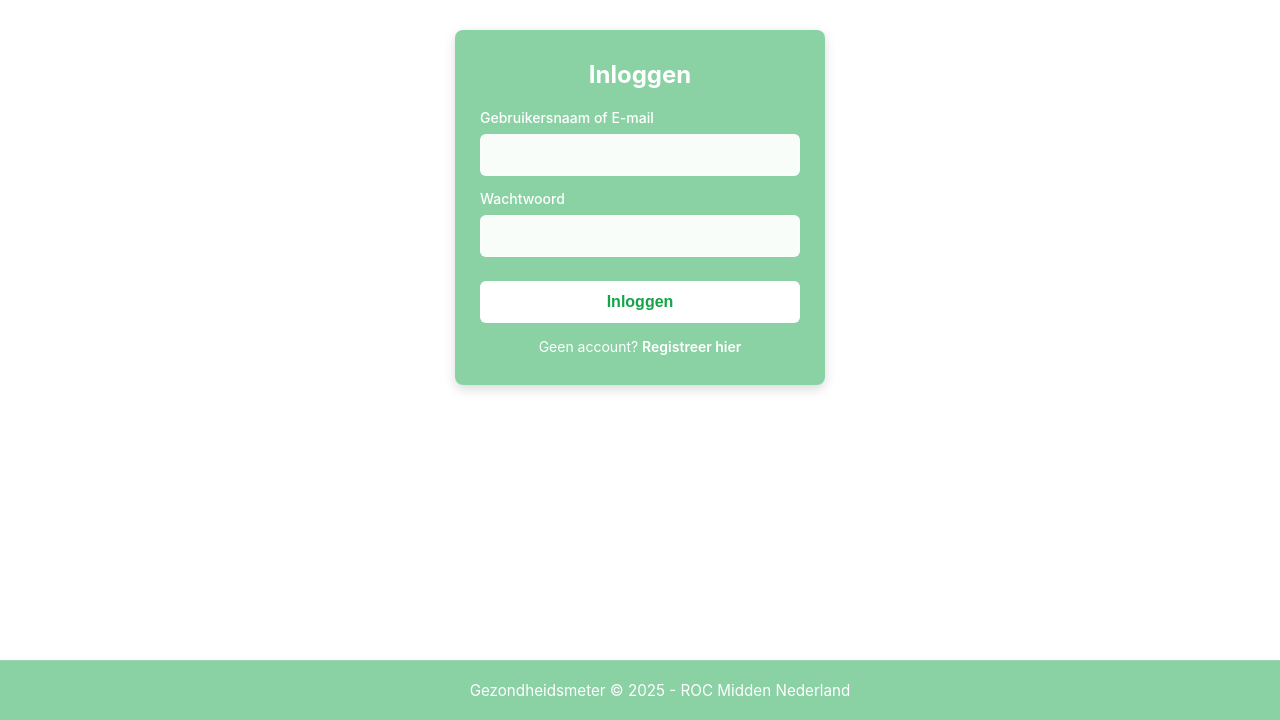
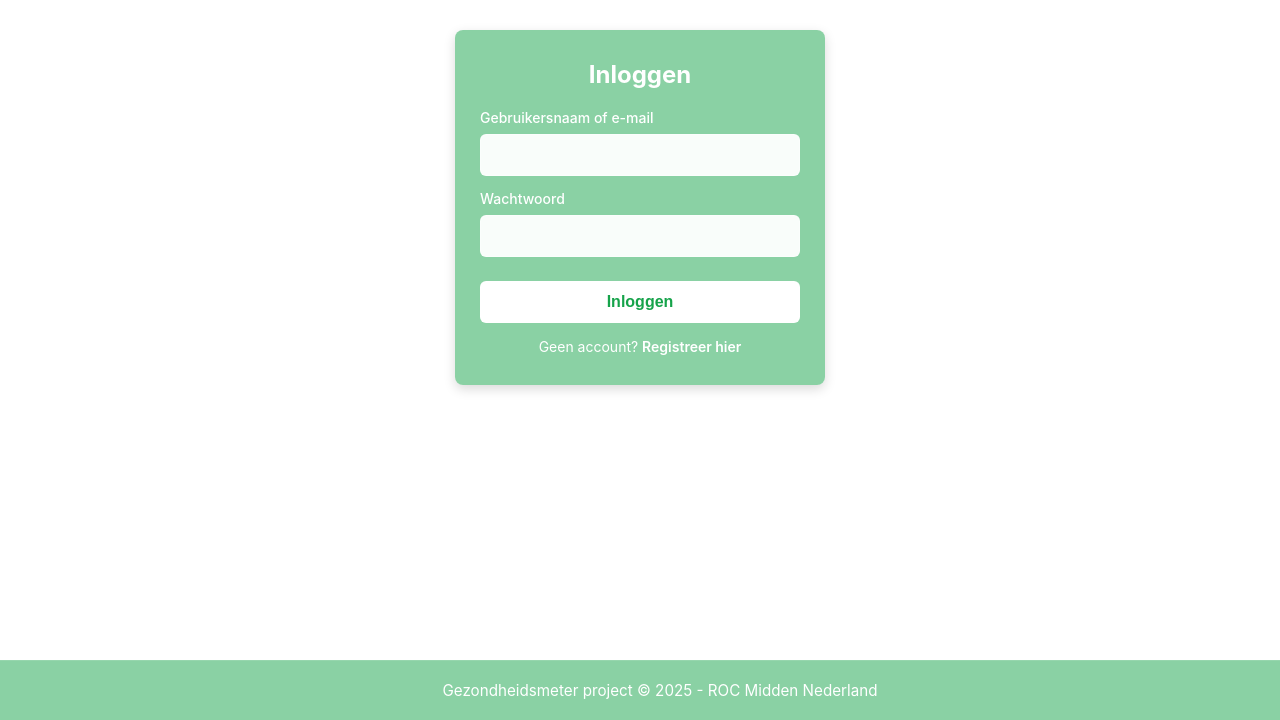
Before and after one commit to roc-ica/l10-pro-1-gezondheidsmeter-cornelis, a PHP site: page /src/views/auth/login.php in a window 1280 px wide. Shown: the part 80-800 px from the top of the page. Run offline with PHP 8.4, Linux system fonts and the light colour scheme.

Commit message:
feat: refactor authentication views to include navbar and footer components

```diff
--- a/components/footer.php
+++ b/components/footer.php
@@ -0,0 +1 @@
+<div class="footer">Gezondheidsmeter project © 2025 - ROC Midden Nederland</div>
--- a/components/navbar.php
+++ b/components/navbar.php
@@ -0,0 +1 @@
+<div class="header"></div>
--- a/src/views/auth/login.php
+++ b/src/views/auth/login.php
@@ -37,7 +37,7 @@ if ($_SERVER['REQUEST_METHOD'] === 'POST') {
     <link rel="stylesheet" href="../../../assets/css/style.css">
 </head>
 <body class="auth-page">
-    <div class="header"></div>
+    <?php include __DIR__ . '/../../../components/navbar.php'; ?>
     <div class="center-container">
         <div class="auth-form login-form">
             <h2>Inloggen</h2>
@@ -54,7 +54,7 @@ if ($_SERVER['REQUEST_METHOD'] === 'POST') {
 
             <form method="post" action="" novalidate>
                 <div>
-            <label for="username">Gebruikersnaam of E-mail</label>
+                    <label for="username">Gebruikersnaam of e-mail</label>
                     <input id="username" name="username" type="text" required maxlength="255" />
                 </div>
                 <div>
@@ -69,6 +69,6 @@ if ($_SERVER['REQUEST_METHOD'] === 'POST') {
             <p>Geen account? <a href="register.php">Registreer hier</a></p>
         </div>
     </div>
-    <div class="footer">Gezondheidsmeter © 2025 - ROC Midden Nederland</div>
+    <?php include __DIR__ . '/../../../components/footer.php'; ?>
 </body>
 </html>
--- a/src/views/auth/register.php
+++ b/src/views/auth/register.php
@@ -39,7 +39,7 @@ if ($_SERVER['REQUEST_METHOD'] === 'POST') {
     <link rel="stylesheet" href="../../../assets/css/style.css">
 </head>
 <body class="auth-page">
-    <div class="header"></div>
+    <?php include __DIR__ . '/../../../components/navbar.php'; ?>
     <div class="center-container">
         <div class="auth-form register-form">
             <h2>Registreren</h2>
@@ -81,6 +81,6 @@ if ($_SERVER['REQUEST_METHOD'] === 'POST') {
             <p>Al een account? <a href="login.php">Log hier in</a></p>
         </div>
     </div>
-    <div class="footer">Gezondheidsmeter project © 2025 - ROC Midden Nederland</div>
+    <?php include __DIR__ . '/../../../components/footer.php'; ?>
 </body>
 </html>
```
Lines whose indentation alone changed are shown as unchanged.
